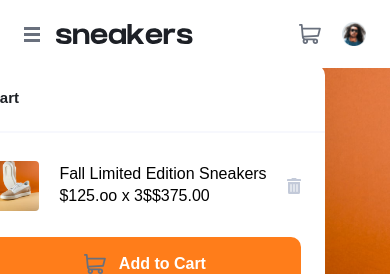
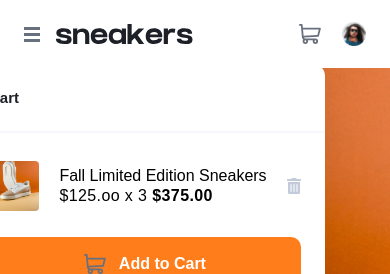
Before and after one commit to lloydobligado/sneaker, a React (Vite) app: page / in a window 390 px wide. Both pictures are taken after a click on the picture 310 px from the left and 34 px from the top of the page. Shown: the top 274 px of the page. Built offline with nearby package versions, Linux system fonts and the light colour scheme.

Commit message:
changes in card product

```diff
--- a/src/assets/components/Navbar.jsx
+++ b/src/assets/components/Navbar.jsx
@@ -59,8 +59,8 @@ const Navbar = () => {
                                     <p className='font-medium text-[16px] leading-[19.84px] text-bla
                                     '>Fall Limited Edition Sneakers</p>
                                     <div className='flex'>
-                                        <p>$125.oo x 3</p>
-                                        <p>$$375.00</p>
+                                        <p className='text-[16px] leading-[20px] tracking-wide text-black'>$125.oo x 3 <span className='font-bold '>$375.00</span></p>
+
                                     </div>
                                 </div>
                                 <img className='w-[14px] h-[16px] cursor-pointer' src="src/assets/images/icon-delete.svg" alt="delete icon" />
```
